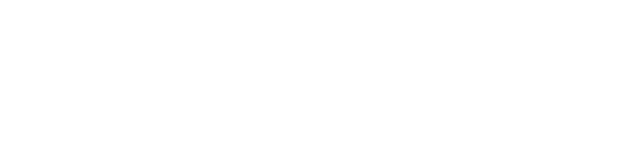
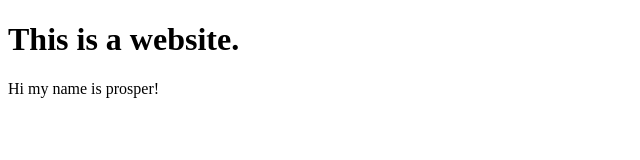
Before and after one commit to pc4587/exploring-cs, a plain HTML site: page index.html in a window 1280 px wide. Shown: the whole page, without its empty margins (0-640 px from the left). Drawn offline with Linux system fonts and the light colour scheme.

Commit message:
added h1 and p tags

```diff
--- a/index.html
+++ b/index.html
@@ -1,6 +1,7 @@
 <!DOCTYPE html>
 <html>
  <body>
-
+	<h1>This is a website.</h1>
+   	<p>Hi my name is prosper!</p>
  </body>
 </html>
```
